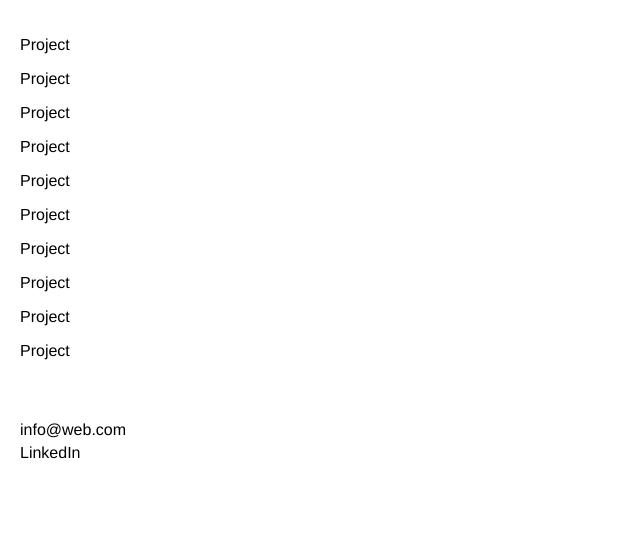
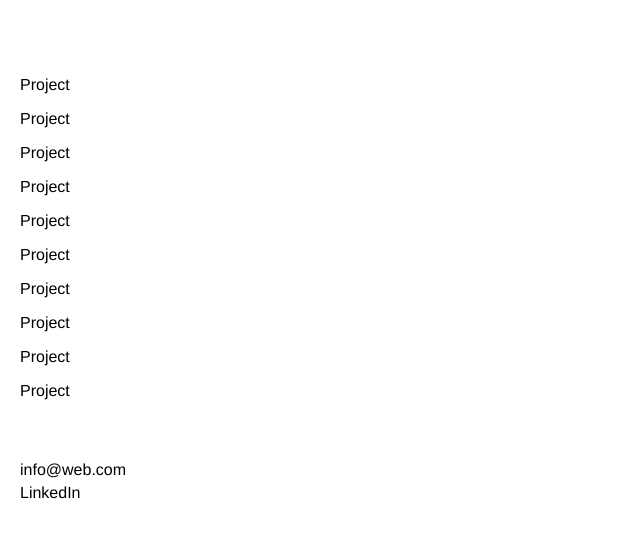
Before and after one commit to hanyadsdoc/portfolio, a Jekyll site: the page built from index.md, in a window 1280 px wide. Shown: the top 538 px of the page, without its empty margins (0-640 px from the left). Built offline with Jekyll 4.4.1, drawn with Linux system fonts in a browser that asks for light colours; our own code applies the rules of GitHub Pages for plain Markdown files.

Commit message:
Update default.html

```diff
--- a/_layouts/default.html
+++ b/_layouts/default.html
@@ -5,12 +5,12 @@
     <meta charset="UTF-8">
     <meta name="viewport" content="width=device-width, initial-scale=1.0">
     <title>{{ page.title }}</title>
-    <link rel="stylesheet" href="{{ '/assets/style.css' | relative_url }}">
+    <link rel="stylesheet" href="assets/style.css">
 </head>
 <body>
-<!--     <header>
+    <header>
         <h1>{{ page.header }}</h1>
-    </header> -->
+    </header>
 
     <main class="content">
         {{ content }}
```
